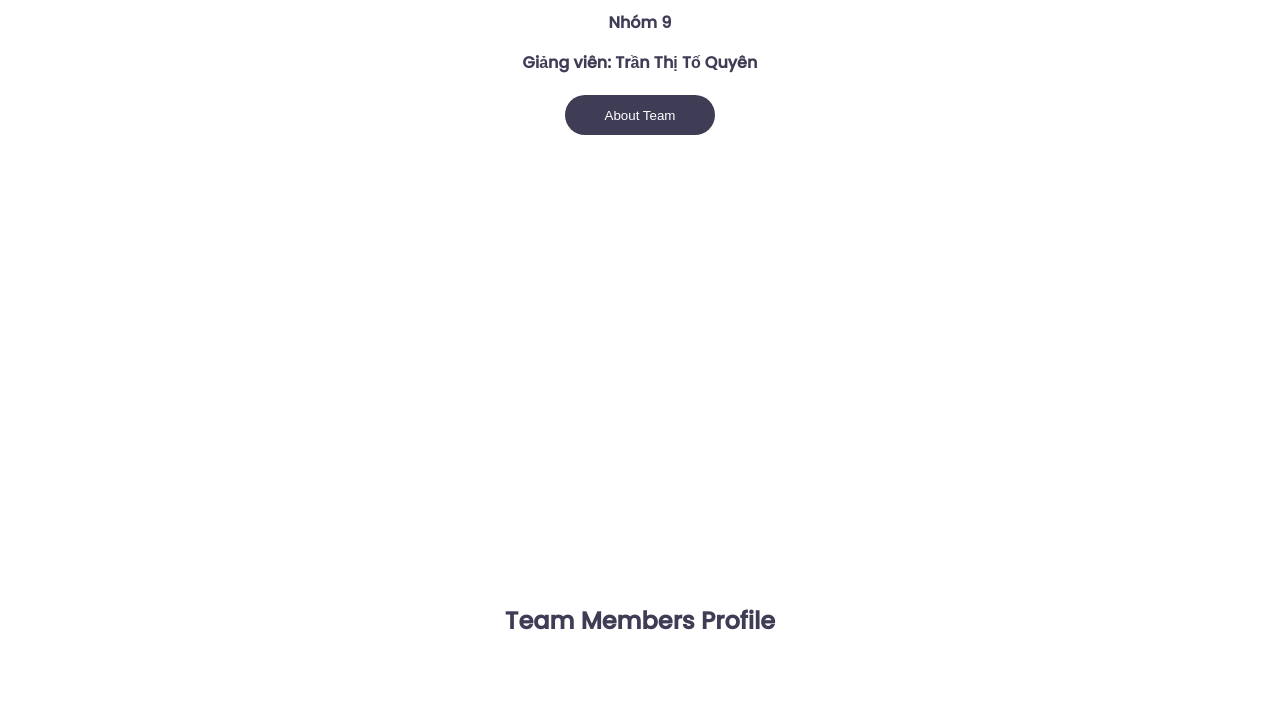
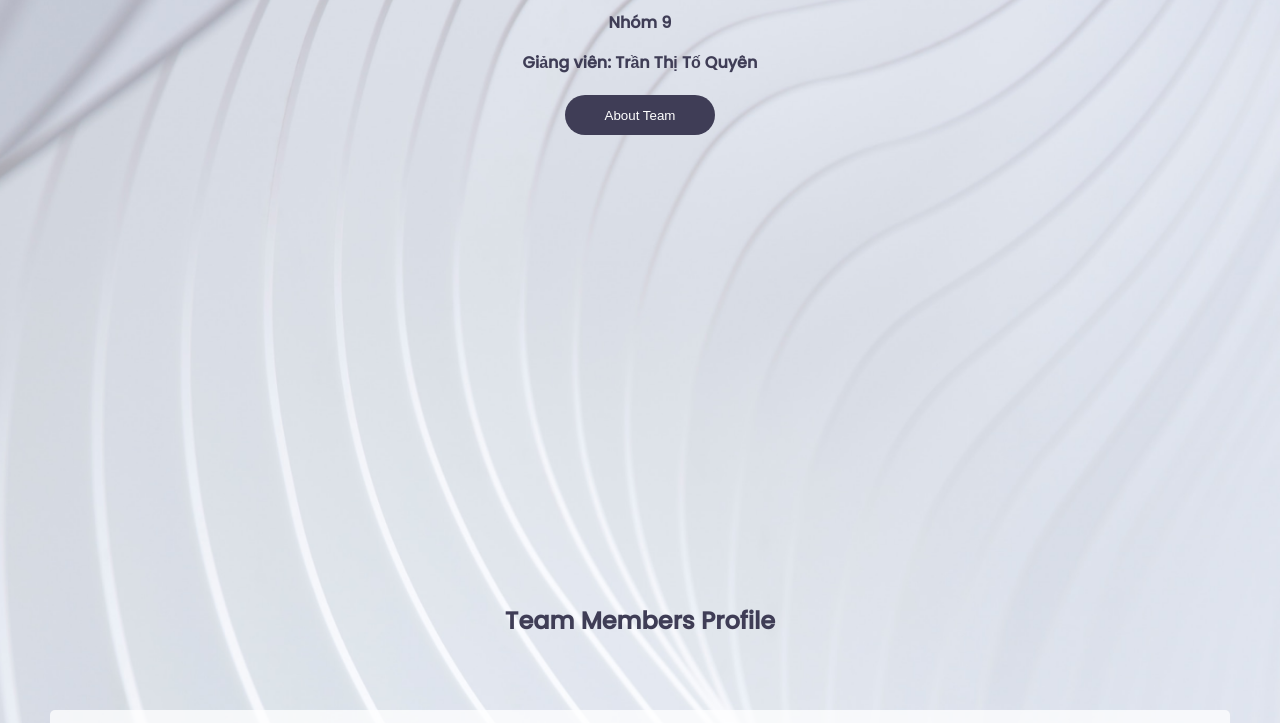
Before and after one commit to npduong/TeamProfile, a plain HTML site: page index.html in a window 1280 px wide. Shown: the part 213-936 px from the top of the page. Drawn offline with Linux system fonts and the light colour scheme; the site is published under a folder, as on GitHub Pages, so addresses that start at the root find nothing.

Commit message:
Update main.css

```diff
--- a/css/main.css
+++ b/css/main.css
@@ -12,7 +12,7 @@ html {
 
 body {
   font-family: "Poppins", sans-serif;
-  background-image: url('/img/background_img.png');
+  background-image: url('../img/background_img.png');
   height: 100%;
   background-position: center;
   background-repeat: no-repeat;
```
